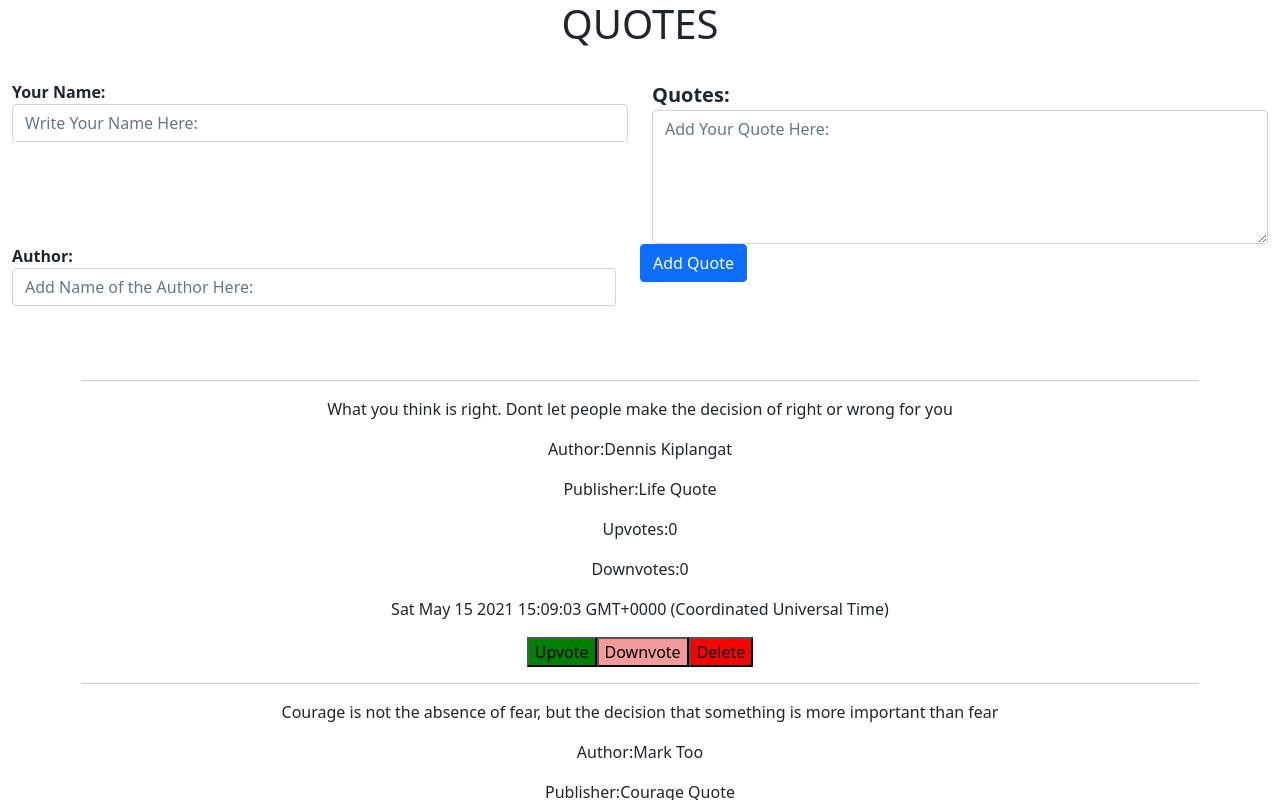
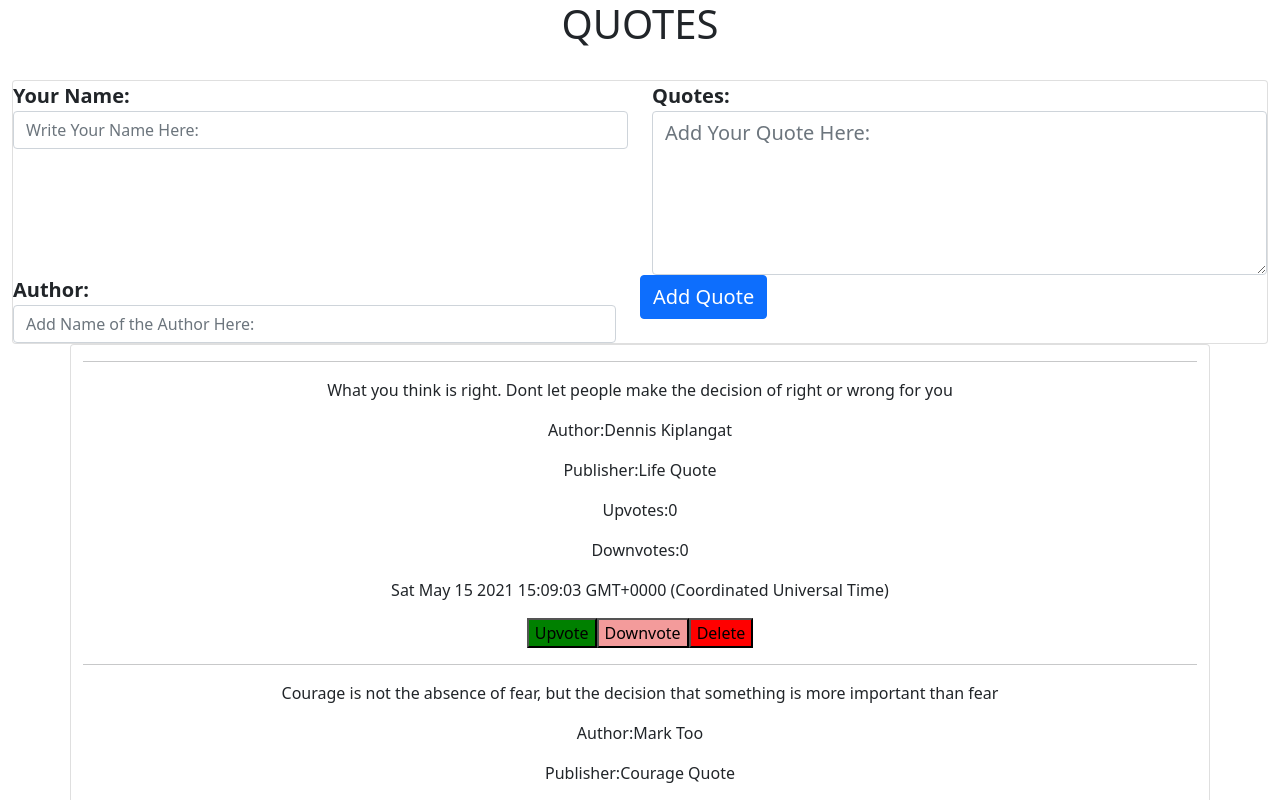
Before and after one commit to kiplaa1500/Quotes-, an Angular app: page / in a window 1280 px wide. Shown: the top 800 px of the page. Built offline with nearby package versions, Linux system fonts and the light colour scheme.

Commit message:
Polishing up

```diff
--- a/src/app/quote-form/quote-form.component.css
+++ b/src/app/quote-form/quote-form.component.css
@@ -5,3 +5,7 @@
 *{
     background-color: skyblue;
 } */
+
+.col{
+    text-align:center;
+}
--- a/src/app/quote-form/quote-form.component.html
+++ b/src/app/quote-form/quote-form.component.html
@@ -2,10 +2,11 @@
   <form (ngSubmit)="submitQuote()">
 
     <br>
+    <div class="card">
       <div class="row">
         <div class="col-md-6">
           <div class="form-group">
-          <label for="name"><strong>Your Name:</strong></label>
+            <label for="name" style="font-size: 20px;"><strong>Your Name:</strong></label>
             <input type="text" name="publisher" class="form-control" id="exampleFormControlInput1"
               [(ngModel)]="quotePublisher" placeholder="Write Your Name Here:">
           </div>
@@ -17,28 +18,25 @@
             <label for="quotes" style="font-size: 20px;"><strong>Quotes:</strong></label>
             <br>
             <textarea type="text" name="quote" class="form-control" id="exampleFormControlInput1" [(ngModel)]="quoteStr"
-            placeholder="Add Your Quote Here:" cols="100" rows="5"></textarea>
+              placeholder="Add Your Quote Here:" cols="100" rows="5" style="font-size: 20px;"></textarea>
           </div>
         </div>
 
         <div class="row">
           <div class="col-md-6">
             <div class="form-group">
-            <label for="author"><strong>Author:</strong></label>
+              <label for="author" style="font-size: 20px;"><strong>Author:</strong></label>
               <input type="text" name="author" class="form-control" id="exampleFormControlInput1"
                 [(ngModel)]="quoteAuthor" placeholder="Add Name of the Author Here:">
             </div>
+
           </div>
-
-        <br>
-        <br>
-        <br><br>
-        <br>
-
           <div class="col-md-6">
-          <button type="submit" class="btn btn-primary">Add Quote</button>
+            <button style="font-size: 20px;" type="submit" class="btn btn-primary">Add Quote</button>
+          </div>
         </div>
       </div>
     </div>
   </form>
+
 </div>
--- a/src/app/quotes/quotes.component.html
+++ b/src/app/quotes/quotes.component.html
@@ -6,7 +6,8 @@
 
 <div class="container">
   <div class="row">
-    <div class="col-md-12">
+    <div class="card">
+      <!-- <div class="ro-md-6"> -->
         <hr>
         <div class="myQuote" *ngFor="let quote of quotes; let i=index">
           <p appHighlight *ngIf="highestUpvote()===quote.upvotes && quote.upvotes>0">{{quote.quote}}</p>
@@ -21,6 +22,6 @@
           <hr>
 
         </div>
+      <!-- </div> -->
     </div>
   </div>
-</div>
--- a/src/app/quotes/quotes.component.ts
+++ b/src/app/quotes/quotes.component.ts
@@ -7,7 +7,8 @@ import { Quote } from '../quote';
 })
 export class QuotesComponent implements OnInit {
   quotes = [new Quote("Life Quote", "Dennis Kiplangat", "What you think is right. Dont let people make the decision of right or wrong for you"),
-    new Quote("Courage Quote", "Mark Too", "Courage is not the absence of fear, but the decision that something is more important than fear")]
+    new Quote("Courage Quote", "Mark Too", "Courage is not the absence of fear, but the decision that something is more important than fear"),
+    new Quote("Work quote", "Sawe", "Be proud of how hard you are working ")]
   preNum: number
   lastNum: number
   counter: number
```
Lines whose indentation alone changed are shown as unchanged.
